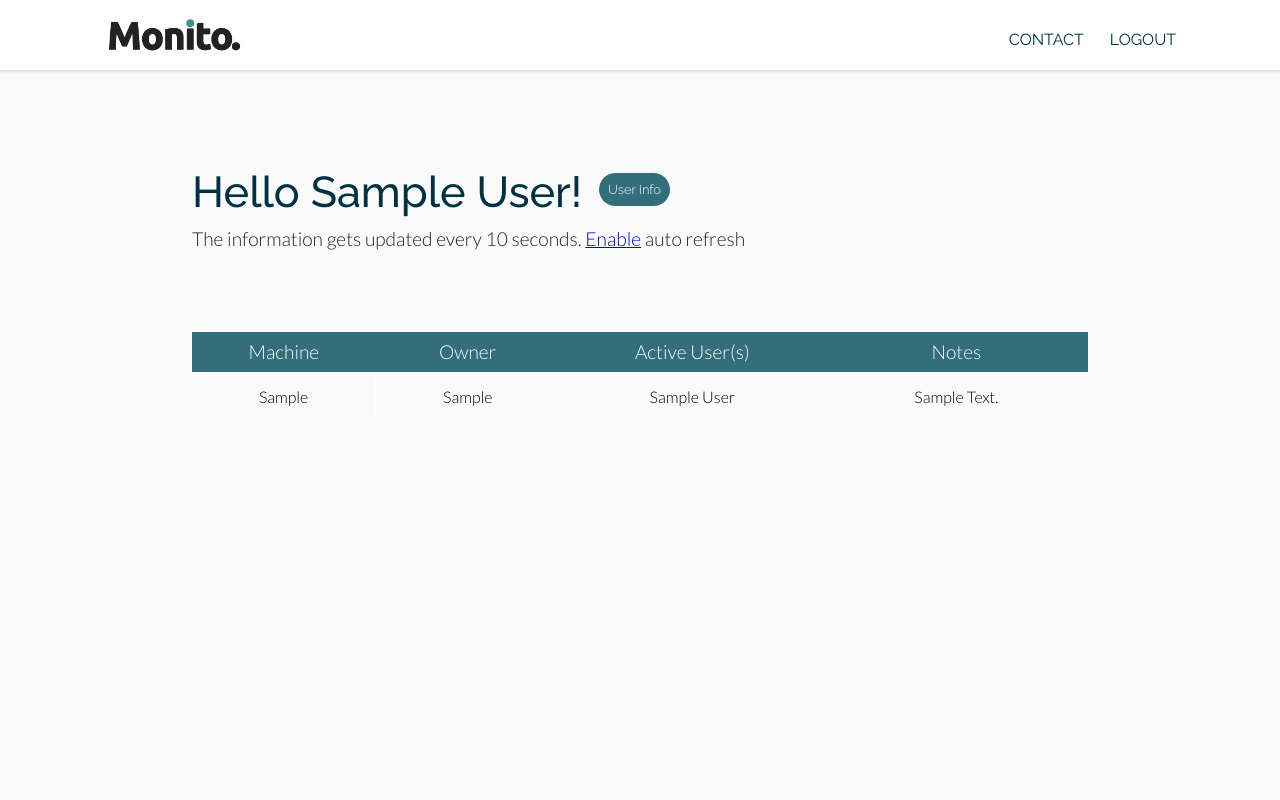
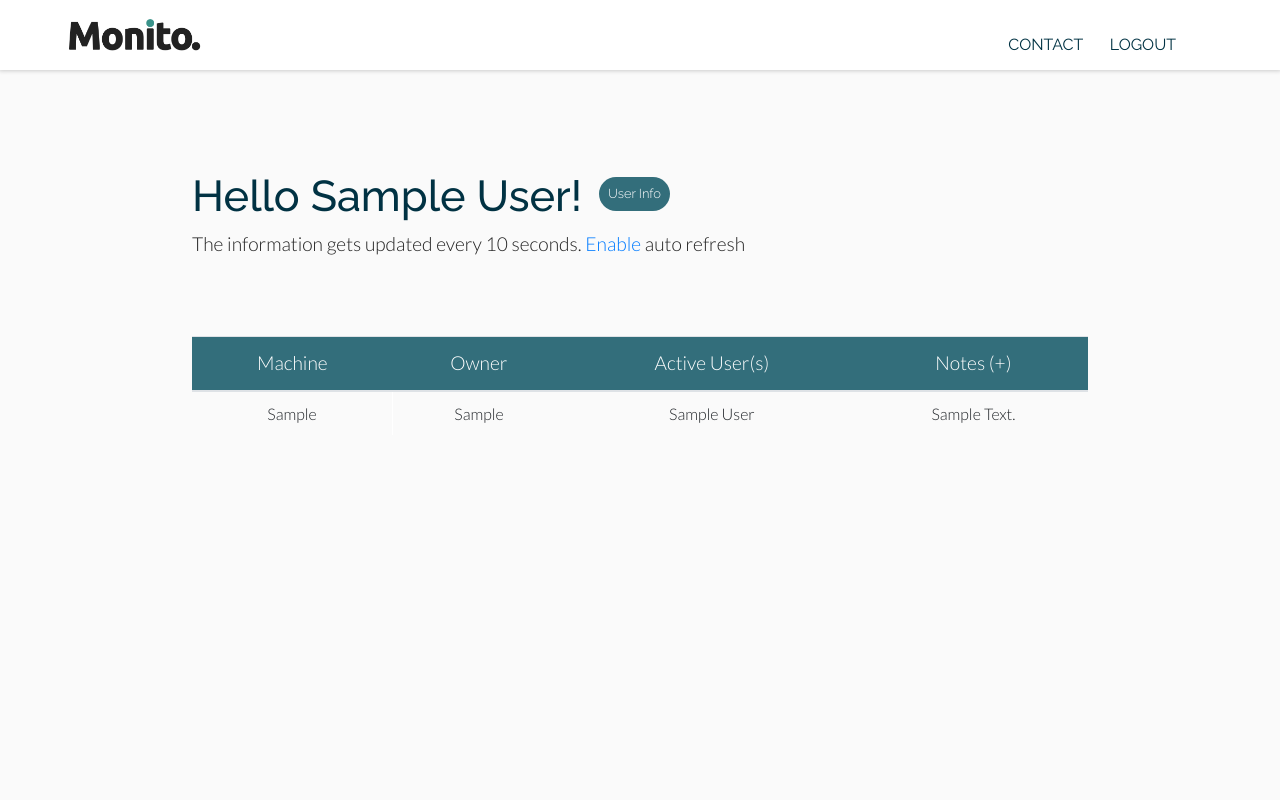
Before and after one commit to raul1991/monito, a Flask app: page /dashboard in a window 1280 px wide. Run offline with Flask 2, Linux system fonts and the light colour scheme; the visitor is signed in with stand-in values (Sample User, id 1); tables that the repository leaves empty hold one stand-in row (values such as "Sample post"); some libraries are stand-ins or nearby versions.

Commit message:
Add functionality to add notes to machines
fixes #2

```diff
--- a/app.py
+++ b/app.py
@@ -44,11 +44,11 @@ class Machine(db.Model):
 @app.route('/machines/<ip>', methods=["PUT"])
 def update_machine_info(ip):
     if request.form:
-        notes = request.form.get('notes')
+        notes = request.form.get('data')
         if notes:
             machine = Machine.query.filter_by(IP=ip).first()
             if machine:
-                machine.notes = notes
+                machine.notes = '@'+ session['user_name'] + '-' + notes
                 db.session.commit()
                 return machine.IP + 'has notes = ' + machine.notes
             else:
--- a/templates/dashboard.html
+++ b/templates/dashboard.html
@@ -8,6 +8,8 @@
 
     <!-- Stylesheet -->
     <link rel="stylesheet" type="text/css" href="static/css/dashboard.css">
+    <link rel="stylesheet" type="text/css" href="static/css/bootstrap.min.css">
+    <link rel="stylesheet" type="text/css" href="static/css/bootstrap.min.css.map">
 
     <!-- Fonts -->
     <link href="https://fonts.googleapis.com/css?family=Raleway:100,300,400,500" rel="stylesheet">
@@ -26,10 +28,40 @@
     <meta name="theme-color" content="#ffffff">
 </head>
 <body onload="monito.init();">
+<!-- modal for notes -->
+<div class="modal fade" id="notesModal" tabindex="-1" role="dialog">
+    <div class="modal-dialog modal-dialog-centered" role="document">
+        <div class="modal-content">
+            <div class="modal-header">
+                <h5 class="modal-title">Add note</h5>
+                <button type="button" class="close" data-dismiss="modal" aria-label="Close">
+                    <span aria-hidden="true">&times;</span>
+                </button>
+            </div>
+            <div class="modal-body">
+                <form>
+                    <div class="form-group">
+                        <label for="machines" class="col-form-label">Machine name</label>
+                        <select required class="custom-select form-control" id="machines"></select>
+                    </div>
+                    <div class="form-group">
+                        <label for="notes-text" class="col-form-label">Notes</label>
+                        <textarea maxlength="30" required class="form-control" id="notes-text"></textarea>
+                    </div>
+                </form>
+            </div>
+            <div class="modal-footer">
+                <button type="button" class="btn btn-secondary" data-dismiss="modal">Close</button>
+                <button type="button" class="btn btn-primary" onclick="monito.saveNote()">Save changes</button>
+            </div>
+        </div>
+    </div>
+</div>
+<!-- modal for notes ends here -->
 <section>
     <header>
-			<div class = "nav">
-				<a href = "/dashboard" class = "logo">
+        <div class="nav">
+            <a href="/dashboard" class="logo">
                 <img src="/static/images/Monito-1-dark.png">
                 <a>
                     <div>
@@ -38,29 +70,37 @@
                     </div>
         </div>
     </header>
-		<div class = "main">
-			<h2>Hello {{ currentUser.name }}! <button onclick="displayInfo(1)">User Info</button></h2>
-			<p>The information gets updated every 10 seconds. <a id="toggleAutoRefresh" onclick="monito.refresh.update(this.innerHTML)" href="#">Enable</a> auto refresh</p>
-			<table class="alternate">
+    <div class="main">
+        <h2>Hello {{ currentUser.name }}!
+            <button onclick="monito.displayInfo(1)">User Info</button>
+        </h2>
+        <p>The information gets updated every 10 seconds.
+            <a id="toggleAutoRefresh" onclick="monito.refresh.update(this.innerHTML)" href="#">Enable</a> auto refresh
+        </p>
+        <table class="table table-striped">
+            <thead>
                 <tr>
-					<th>Machine</th>
-					<th>Owner</th>
-					<th>Active User(s)</th>
-					<th>Notes</th>
+                    <th style="text-align:center">Machine</th>
+                    <th style="text-align:center">Owner</th>
+                    <th style="text-align:center">Active User(s)</th>
+                    <th style="text-align:center">
+                        Notes<a title="Click to add note" href="#" data-toggle="modal" data-target="#notesModal" style="color:white" onclick="monito.initNotesDialog()"> (+)</a>
+                    </th>
                 </tr>
+            </thead>
         </table>
     </div>
-		<div class = "overlay">
-			<div class = "userInfo">
+    <div class="overlay">
+        <div class="userInfo">
             <!-- <a href="#" onclick="displayInfo(2)">Close</a> -->
             <div>
                 <h2>Your Information</h2>
-					<div class = "field name">Name: <span>{{ currentUser.name }}</span></div>
-					<div class = "field">Username: <span>{{ currentUser.username }}</span></div>
-					<div class = "field">VDA-IP: <span>{{ currentUser.vdaIP }}</span></div>
-					<div class = "field">Hostname: <span>{{ currentUser.hostname }}</span></div>
+                <div class="field name">Name: <span>{{ currentUser.name }}</span></div>
+                <div class="field">Username: <span>{{ currentUser.username }}</span></div>
+                <div class="field">VDA-IP: <span>{{ currentUser.vdaIP }}</span></div>
+                <div class="field">Hostname: <span>{{ currentUser.hostname }}</span></div>
                 <!-- <button onclick = "updateInfoMenu()">Update Info</button> -->
-					<button onclick = "displayInfo(2)">Close</button>
+                <button onclick="monito.displayInfo(2)">Close</button>
             </div>
         </div>
         <!--
@@ -79,6 +119,14 @@
     </div>
 </section>
 <!-- Scripts -->
+<script src="https://code.jquery.com/jquery-3.3.1.slim.min.js"
+        integrity="sha384-q8i/X+965DzO0rT7abK41JStQIAqVgRVzpbzo5smXKp4YfRvH+8abtTE1Pi6jizo"
+        crossorigin="anonymous"></script>
+<script src="https://cdnjs.cloudflare.com/ajax/libs/popper.js/1.14.3/umd/popper.min.js"
+        integrity="sha384-ZMP7rVo3mIykV+2+9J3UJ46jBk0WLaUAdn689aCwoqbBJiSnjAK/l8WvCWPIPm49"
+        crossorigin="anonymous"></script>
+<script type="text/javascript" src="static/js/bootstrap.bundle.js"></script>
+<script type="text/javascript" src="static/js/bootstrap.bundle.js.map"></script>
 <script type="text/javascript" src="static/js/cookie.js"></script>
 <script type="text/javascript" src="static/js/main.js"></script>
 </body>
```
Also changed, not shown: static/js/main.js (+29 -3 lines). Lines whose indentation alone changed are shown as unchanged.
